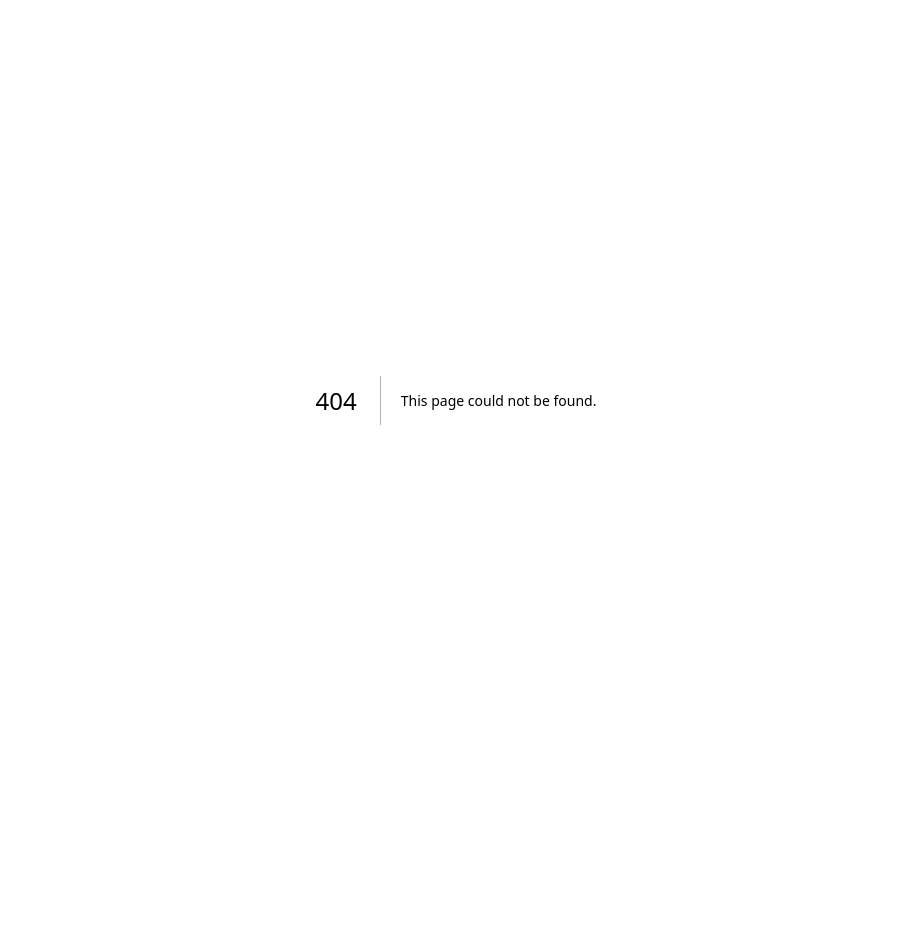
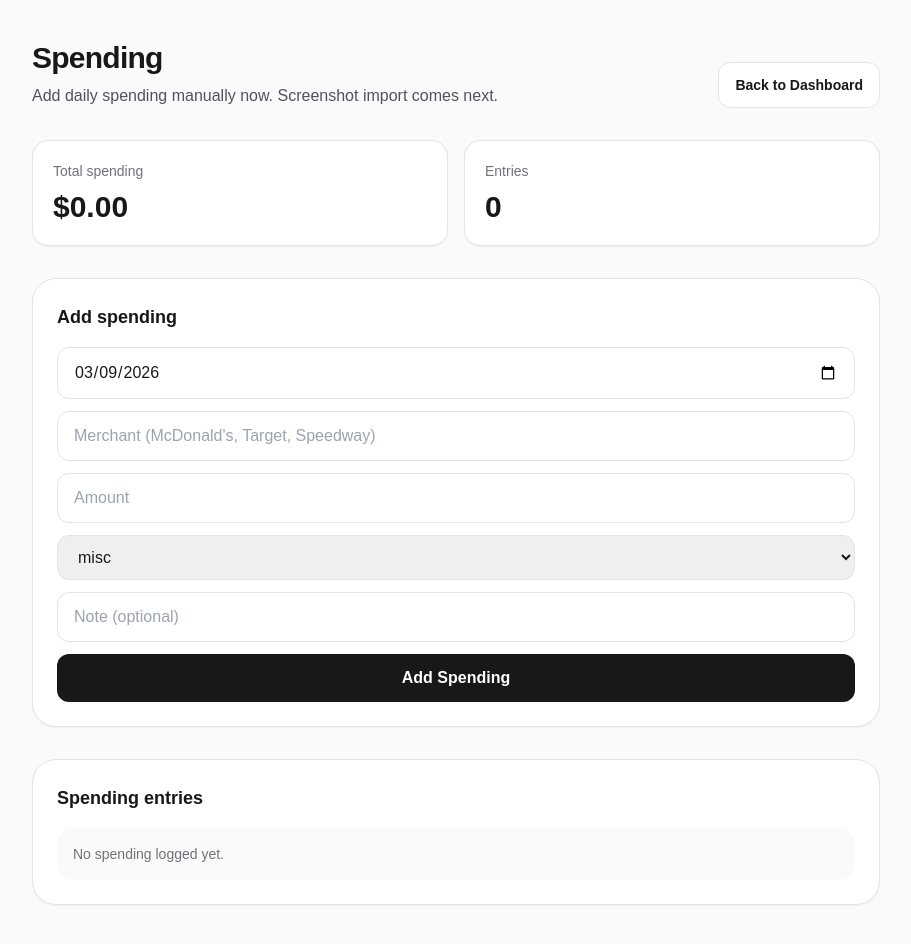
Before and after one commit to KristineMK72/money-control-saas, a Next.js app: page /spend in a window 1280 px wide. Before the commit this address had no page. Shown: the whole page, without its empty margins (184-1095 px from the left). Before the commit the page ends 800 px from the top, so only its background shows below. Built offline with nearby package versions, Linux system fonts and the light colour scheme.

Commit message:
Create page.tsx

```diff
--- /dev/null
+++ b/app/spend/page.tsx
@@ -0,0 +1,181 @@
+"use client";
+
+import { useState } from "react";
+import { useMoneyStore } from "@/lib/money/store";
+import type { SpendCategory, SpendEntry } from "@/lib/money/types";
+import { todayISO } from "@/lib/money/utils";
+
+const categories: SpendCategory[] = [
+  "groceries",
+  "gas",
+  "eating_out",
+  "kids",
+  "business",
+  "self_care",
+  "subscriptions",
+  "misc",
+];
+
+export default function SpendPage() {
+  const { spend, totals, addSpend, removeSpend } = useMoneyStore();
+
+  const [dateISO, setDateISO] = useState(todayISO());
+  const [merchant, setMerchant] = useState("");
+  const [amount, setAmount] = useState("");
+  const [category, setCategory] = useState<SpendCategory>("misc");
+  const [note, setNote] = useState("");
+
+  function handleAddSpend() {
+    const amt = Number(amount);
+    if (!Number.isFinite(amt) || amt <= 0) return;
+
+    const entry: SpendEntry = {
+      id: crypto.randomUUID(),
+      dateISO,
+      merchant: merchant.trim() || undefined,
+      amount: amt,
+      category,
+      note: note.trim() || undefined,
+    };
+
+    addSpend(entry);
+
+    setDateISO(todayISO());
+    setMerchant("");
+    setAmount("");
+    setCategory("misc");
+    setNote("");
+  }
+
+  return (
+    <main className="min-h-screen bg-zinc-50 text-zinc-900">
+      <div className="mx-auto max-w-4xl px-6 py-10">
+        <div className="flex flex-col gap-3 md:flex-row md:items-end md:justify-between">
+          <div>
+            <h1 className="text-3xl font-black tracking-tight">Spending</h1>
+            <p className="mt-2 text-zinc-600">
+              Add daily spending manually now. Screenshot import comes next.
+            </p>
+          </div>
+
+          <a
+            href="/dashboard"
+            className="rounded-xl border border-zinc-200 bg-white px-4 py-3 text-sm font-semibold hover:bg-zinc-100"
+          >
+            Back to Dashboard
+          </a>
+        </div>
+
+        <div className="mt-8 grid gap-4 md:grid-cols-2">
+          <div className="rounded-2xl border border-zinc-200 bg-white p-5 shadow-sm">
+            <div className="text-sm text-zinc-500">Total spending</div>
+            <div className="mt-2 text-3xl font-black">
+              ${totals.spending.toFixed(2)}
+            </div>
+          </div>
+
+          <div className="rounded-2xl border border-zinc-200 bg-white p-5 shadow-sm">
+            <div className="text-sm text-zinc-500">Entries</div>
+            <div className="mt-2 text-3xl font-black">{spend.length}</div>
+          </div>
+        </div>
+
+        <div className="mt-8 rounded-3xl border border-zinc-200 bg-white p-6 shadow-sm">
+          <h2 className="text-lg font-bold">Add spending</h2>
+
+          <div className="mt-4 grid gap-3">
+            <input
+              type="date"
+              value={dateISO}
+              onChange={(e) => setDateISO(e.target.value)}
+              className="rounded-xl border border-zinc-200 px-4 py-3"
+            />
+
+            <input
+              placeholder="Merchant (McDonald's, Target, Speedway)"
+              value={merchant}
+              onChange={(e) => setMerchant(e.target.value)}
+              className="rounded-xl border border-zinc-200 px-4 py-3"
+            />
+
+            <input
+              placeholder="Amount"
+              type="number"
+              inputMode="decimal"
+              value={amount}
+              onChange={(e) => setAmount(e.target.value)}
+              className="rounded-xl border border-zinc-200 px-4 py-3"
+            />
+
+            <select
+              value={category}
+              onChange={(e) => setCategory(e.target.value as SpendCategory)}
+              className="rounded-xl border border-zinc-200 px-4 py-3"
+            >
+              {categories.map((item) => (
+                <option key={item} value={item}>
+                  {item.replaceAll("_", " ")}
+                </option>
+              ))}
+            </select>
+
+            <input
+              placeholder="Note (optional)"
+              value={note}
+              onChange={(e) => setNote(e.target.value)}
+              className="rounded-xl border border-zinc-200 px-4 py-3"
+            />
+
+            <button
+              onClick={handleAddSpend}
+              className="rounded-xl bg-zinc-900 px-4 py-3 font-semibold text-white hover:bg-black"
+            >
+              Add Spending
+            </button>
+          </div>
+        </div>
+
+        <div className="mt-8 rounded-3xl border border-zinc-200 bg-white p-6 shadow-sm">
+          <h2 className="text-lg font-bold">Spending entries</h2>
+
+          <div className="mt-4 grid gap-3">
+            {spend.length === 0 ? (
+              <div className="rounded-2xl bg-zinc-50 p-4 text-sm text-zinc-500">
+                No spending logged yet.
+              </div>
+            ) : (
+              spend.map((entry) => (
+                <div
+                  key={entry.id}
+                  className="flex items-center justify-between rounded-2xl bg-zinc-50 p-4"
+                >
+                  <div>
+                    <div className="font-semibold">
+                      {entry.merchant || "Unnamed purchase"}
+                    </div>
+                    <div className="text-sm text-zinc-500">
+                      {entry.dateISO} · {entry.category.replaceAll("_", " ")}
+                      {entry.note ? ` · ${entry.note}` : ""}
+                    </div>
+                  </div>
+
+                  <div className="flex items-center gap-3">
+                    <div className="font-semibold">
+                      ${entry.amount.toFixed(2)}
+                    </div>
+                    <button
+                      onClick={() => removeSpend(entry.id)}
+                      className="rounded-lg border border-zinc-200 bg-white px-3 py-2 text-xs font-semibold hover:bg-zinc-100"
+                    >
+                      Delete
+                    </button>
+                  </div>
+                </div>
+              ))
+            )}
+          </div>
+        </div>
+      </div>
+    </main>
+  );
+}
```
